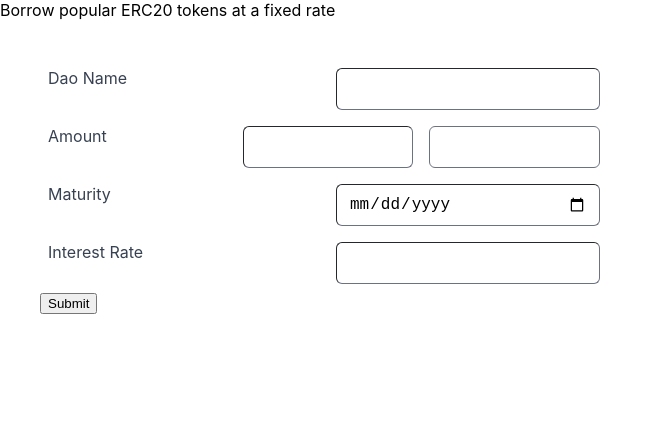
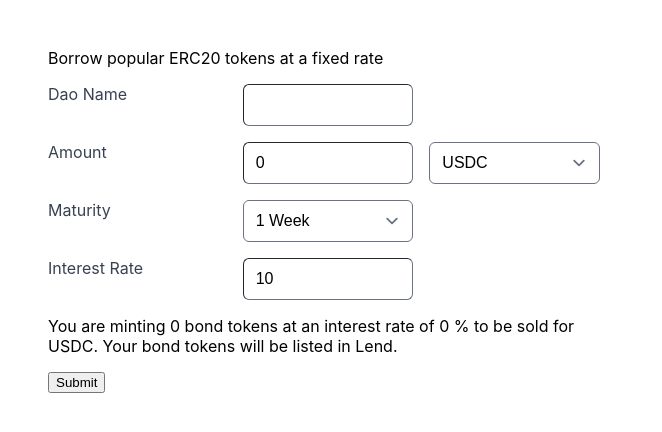
Before and after one commit to victorfei/ethglobal-dao-lend-interface, a Next.js app: page /borrow in a window 1280 px wide. Shown: the top 432 px of the page, without its empty margins (0-662 px from the left). Built offline with nearby package versions, Linux system fonts and the light colour scheme.

Commit message:
Fixed dropdowns,  bottom text. Added /helper

```diff
--- a/components/borrowForm/index.tsx
+++ b/components/borrowForm/index.tsx
@@ -1,24 +1,46 @@
-import { useForm } from 'react-hook-form';
-import { USDC_ADDRESS } from '@src/constants/addresses';
+import { useForm } from "react-hook-form";
+import { PAYMENT_TOKEN_ADDRESSES } from "@src/constants/addresses";
+import { convertDayToSeconds } from "@src/helpers";
 
 type Inputs = {
   daoName: string;
   amount: number;
   paymentToken: string;
   maturityDate: string;
-  interestRate: string;
+  interestRate: number;
 };
 
-const paymentTokenOptions = [{ text: 'USDC', address: USDC_ADDRESS }];
+const paymentTokenOptions = [
+  { label: "USDC", value: "USDC" },
+  { label: "FRAX", value: "FRAX" },
+  { label: "DAI", value: "DAI" },
+];
+
+const maturityDateOptions = [
+  { label: "1 Week", value: convertDayToSeconds(7) },
+  { label: "2 Weeks", value: convertDayToSeconds(14) },
+  { label: "4 Weeks", value: convertDayToSeconds(30) },
+];
+
+const defaultValues = {
+  amount: 0,
+  interestRate: 10,
+};
 
 export default function BorrowForm() {
-  const { register, handleSubmit } = useForm<Inputs>();
+  const { register, handleSubmit, watch } = useForm<Inputs>({ defaultValues });
+  const watchAmount = watch("amount", 0);
+  const watchPaymentToken = watch("paymentToken", "USDC");
+  const watchwatchInterestRate = watch("interestRate", 0);
+
   const onSubmit = handleSubmit((data) => {
     console.log(data);
   });
+
   return (
     <form className="m-10 max-w-xl" onSubmit={onSubmit}>
-      <div className="grid grid-cols-2 p-2">
+      <div className="m-2">Borrow popular ERC20 tokens at a fixed rate</div>
+      <div className="grid grid-cols-3 p-2">
         <label>
           <span className="text-gray-700">Dao Name</span>
         </label>
@@ -39,30 +61,41 @@ export default function BorrowForm() {
           type="number"
           id="number"
           className="form-input mx-2 rounded-md"
-          {...register("amount", { required: true, min: 0 })}
+          {...register("amount", { required: true, min: 1 })}
         ></input>
 
         <select
           id="email"
-          className="form-input mx-2 rounded-md"
+          className="form-select mx-2 rounded-md"
           {...register("paymentToken")}
-        ></select>
+        >
+          {paymentTokenOptions.map((option, idx) => (
+            <option value={option.value} key={option.value + idx}>
+              {option.label}
+            </option>
+          ))}
+        </select>
       </div>
 
-      <div className="grid grid-cols-2 p-2">
+      <div className="grid grid-cols-3 p-2">
         <label>
           <span className="text-gray-700">Maturity</span>
         </label>
 
-        <input
-          type="date"
-          id="date"
-          className="form-input mx-2 rounded-md"
-          {...register("maturityDate", { required: true })}
-        ></input>
+        <select
+          id="email"
+          className="form-select mx-2 rounded-md"
+          {...register("maturityDate")}
+        >
+          {maturityDateOptions.map((option, idx) => (
+            <option value={option.value} key={option.value + idx}>
+              {option.label}
+            </option>
+          ))}
+        </select>
       </div>
 
-      <div className="grid grid-cols-2 p-2">
+      <div className="grid grid-cols-3 p-2">
         <label>
           <span className="text-gray-700">Interest Rate</span>
         </label>
@@ -74,8 +107,13 @@ export default function BorrowForm() {
           {...register("interestRate", { required: true })}
         ></input>
       </div>
+      <div className="m-2">
+        You are minting {watchAmount ? watchAmount : 0} bond tokens at an
+        interest rate of {watchwatchInterestRate ? watchwatchInterestRate : 0} % to be sold
+        for {watchPaymentToken}. Your bond tokens will be listed in Lend.
+      </div>
 
-      <input className="submitButton" type="submit"></input>
+      <input className="submitButton m-2" type="submit"></input>
     </form>
   );
 }
--- a/constants/addresses.ts
+++ b/constants/addresses.ts
@@ -1 +1,5 @@
-export const USDC_ADDRESS = '';
+export const PAYMENT_TOKEN_ADDRESSES = {
+    DAI: '0x123',
+    FRAX: '0x321',
+    USDC: '0x555',
+};
--- /dev/null
+++ b/helpers/index.ts
@@ -0,0 +1 @@
+export const convertDayToSeconds = (day: number): number => day * 60;
--- a/pages/borrow/index.tsx
+++ b/pages/borrow/index.tsx
@@ -1,9 +1,8 @@
-import BorrowForm from '@src/components/borrowForm';
+import BorrowForm from "@src/components/borrowForm";
 
-export default function Borrow () {
+export default function Borrow() {
   return (
     <div className="grid grid-cols-1">
-      Borrow popular ERC20 tokens at a fixed rate
       <BorrowForm></BorrowForm>
     </div>
   );
```
